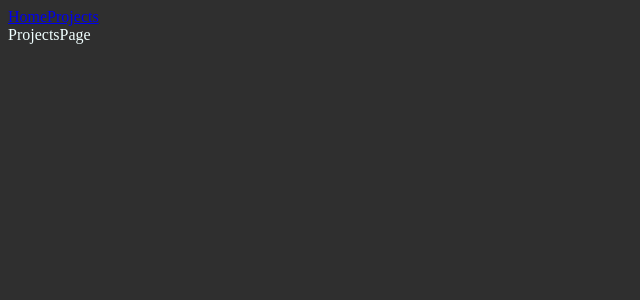
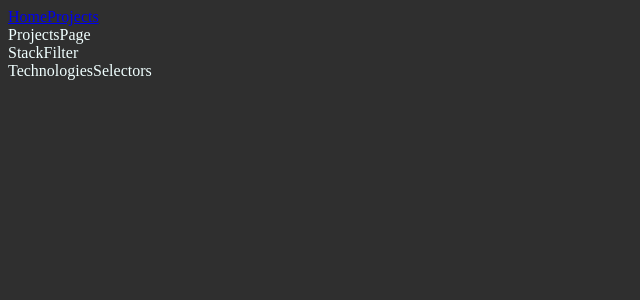
Before and after one commit to Cams-Plan/portfolio_website, a React (Vite) app in the folder client/: page /camille/projects in a window 1280 px wide. Shown: the top 300 px of the page, without its empty margins (0-640 px from the left). Built offline with nearby package versions, Linux system fonts and the light colour scheme.

Commit message:
added basic boiler plate for the filters on the project page

```diff
--- a/client/src/components/Header/index.jsx
+++ b/client/src/components/Header/index.jsx
@@ -5,7 +5,7 @@ const Header = () => {
   return (
     <>
     <nav>
-      <NavLink to="/home">Home</NavLink>
+      <NavLink to="/camille">Home</NavLink>
       <NavLink to="/camille/projects">Projects</NavLink>
     </nav>
     <Outlet/>
--- /dev/null
+++ b/client/src/components/StackFilter/index.jsx
@@ -0,0 +1,14 @@
+import React from 'react'
+import TechnologiesSelectors from '../TechnologiesSelectors'
+const StackFilter = () => {
+  return (
+
+    // template for each icon on the filter
+    <>
+    <div>StackFilter</div>
+    <TechnologiesSelectors/>
+    </>
+  )
+}
+
+export default StackFilter
--- /dev/null
+++ b/client/src/components/TechnologiesSelectors/index.jsx
@@ -0,0 +1,9 @@
+import React from 'react'
+
+const TechnologiesSelectors = () => {
+  return (
+    <div>TechnologiesSelectors</div>
+  )
+}
+
+export default TechnologiesSelectors
--- a/client/src/components/index.js
+++ b/client/src/components/index.js
@@ -1,2 +1,4 @@
 export {default as Header} from './Header'
 export {default as CVQuiz} from "./CVQuiz"
+export {default as TechnologiesSelectors} from "./TechnologiesSelectors"
+export {default as StackFilter} from "./StackFilter"
--- a/client/src/pages/ProjectsPage/index.jsx
+++ b/client/src/pages/ProjectsPage/index.jsx
@@ -1,8 +1,12 @@
 import React from 'react'
+import { StackFilter } from '../../components'
 
 const ProjectsPage = () => {
   return (
+    <>
     <div>ProjectsPage</div>
+    <StackFilter/>
+    </>
   )
 }
 
```
